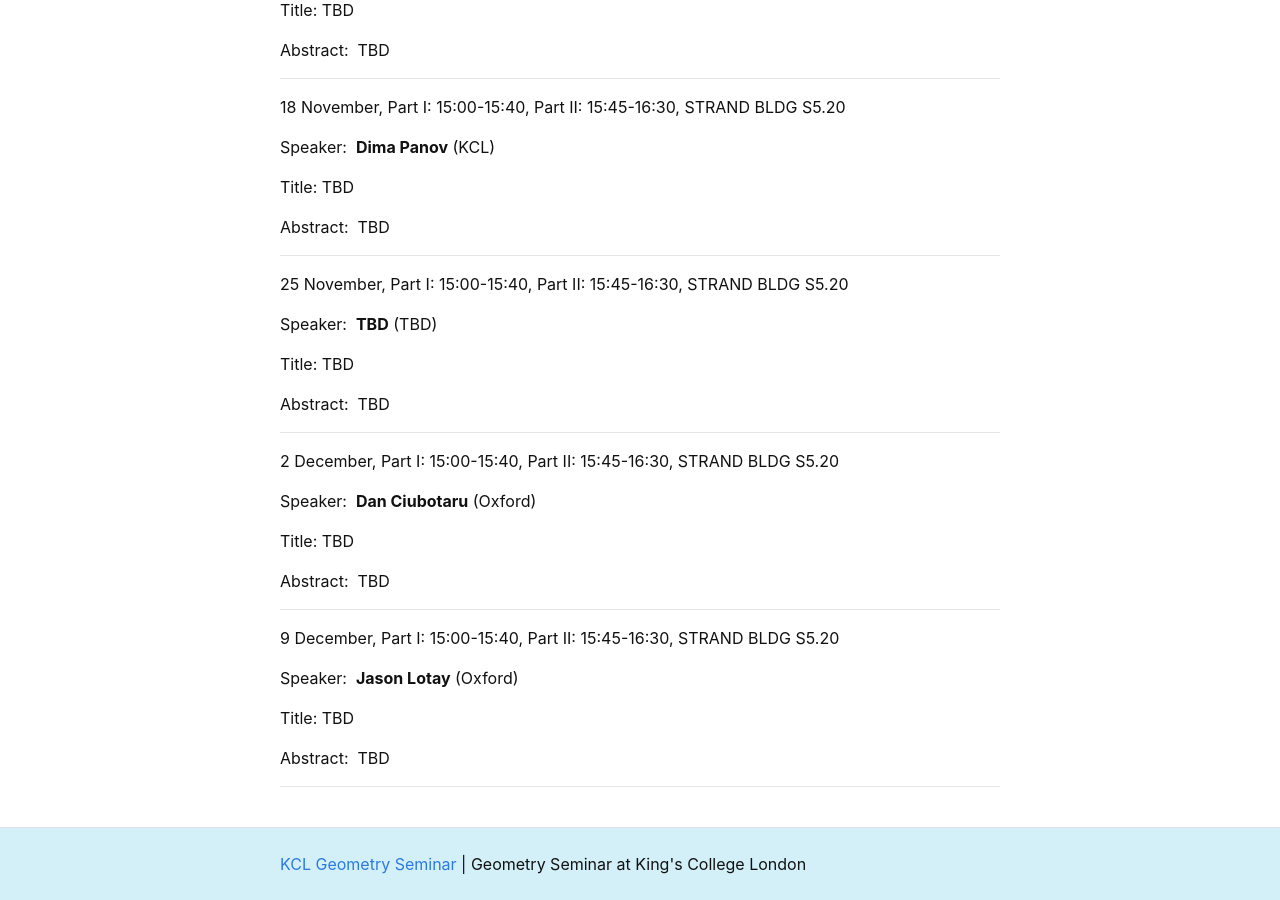
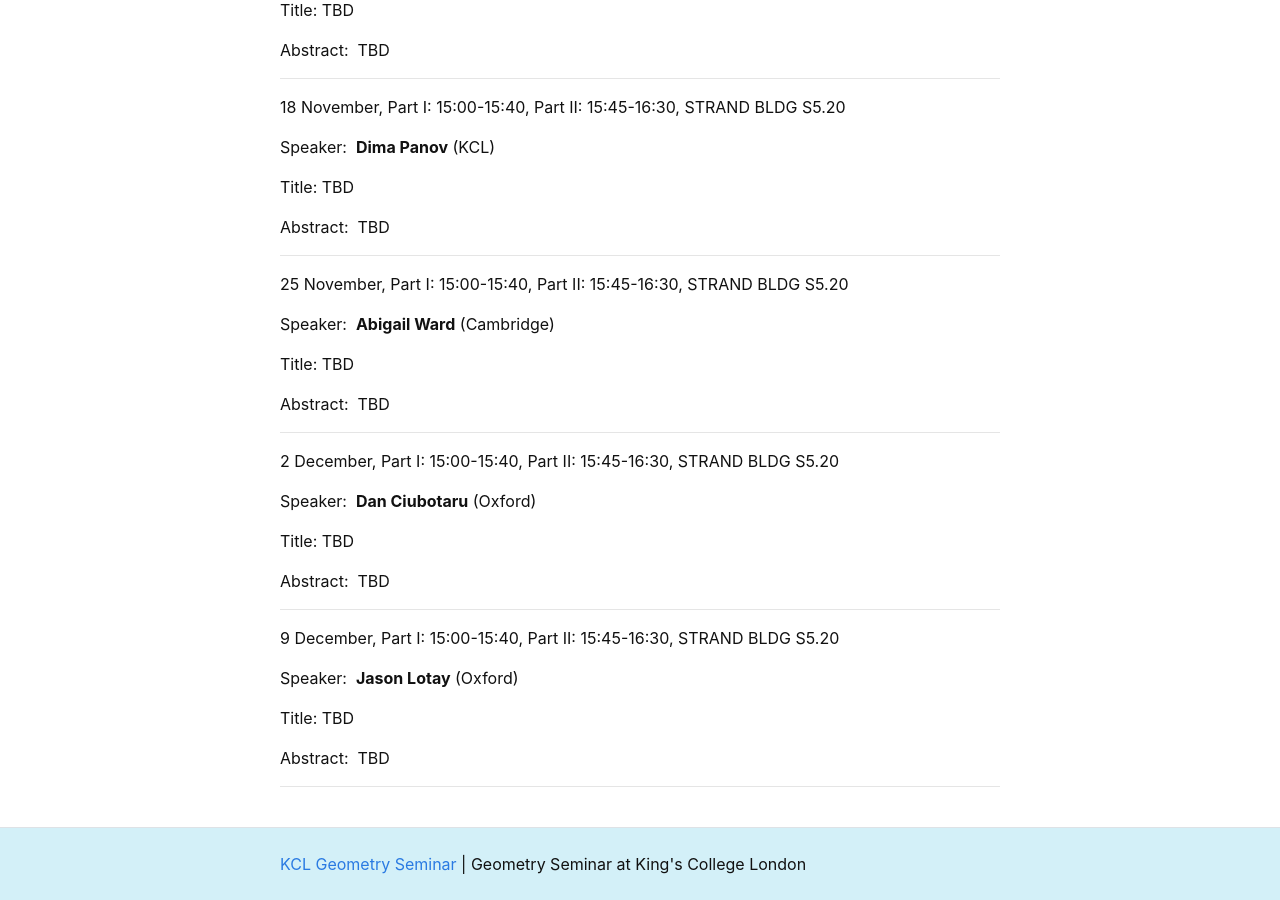
Before and after one commit to kcl-geometry-seminar/kcl-geometry-seminar.github.io, a Jekyll site: the page built from pages/index.md, in a window 1280 px wide and 900 px high, scrolled down 1814 px. Built offline with Jekyll 4.4.1, drawn with Linux system fonts in a browser that asks for light colours; formulas are drawn with MathJax 3; a script that is not in the unit is left out.

Commit message:
Update index.md

```diff
--- a/pages/index.md
+++ b/pages/index.md
@@ -91,7 +91,7 @@ Abstract:&nbsp; TBD
 
 25 November,  Part I: 15:00-15:40, Part II: 15:45-16:30, STRAND BLDG S5.20
 
-Speaker:&nbsp; **TBD** (TBD)
+Speaker:&nbsp; **Abigail Ward** (Cambridge)
 
 Title:&nbsp;TBD
 
```
